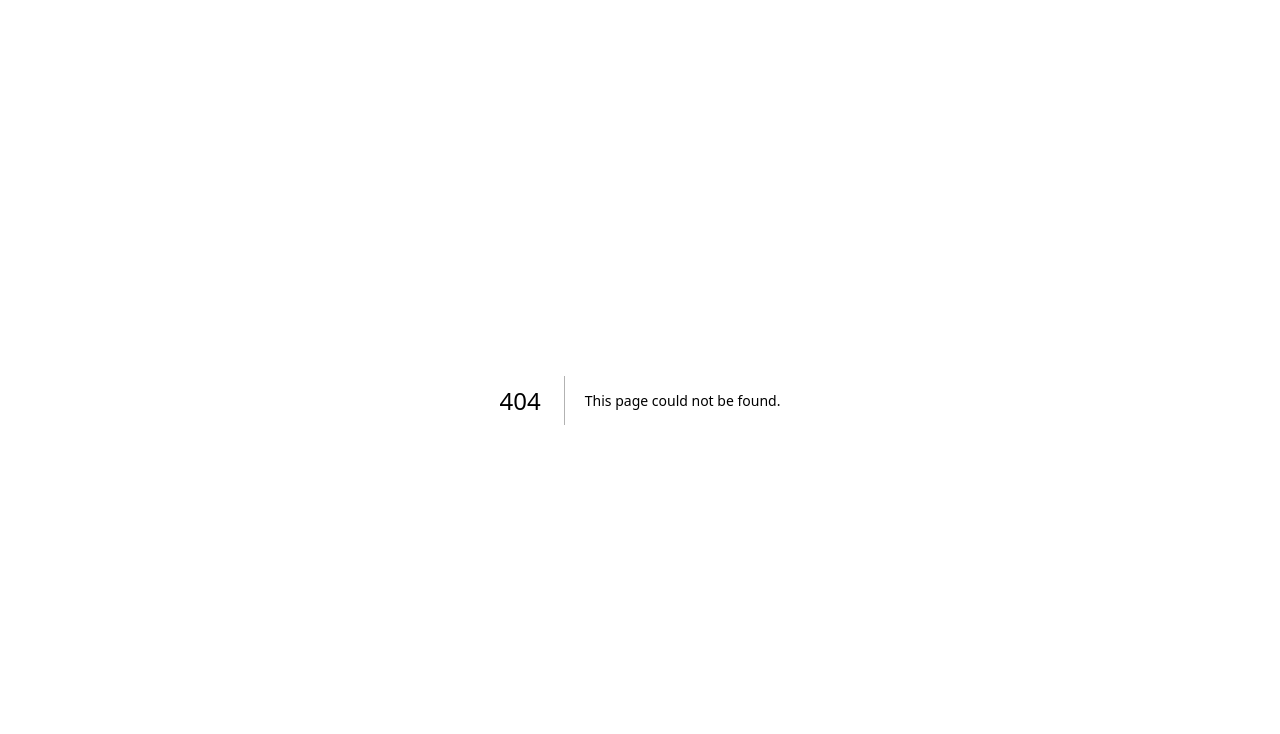
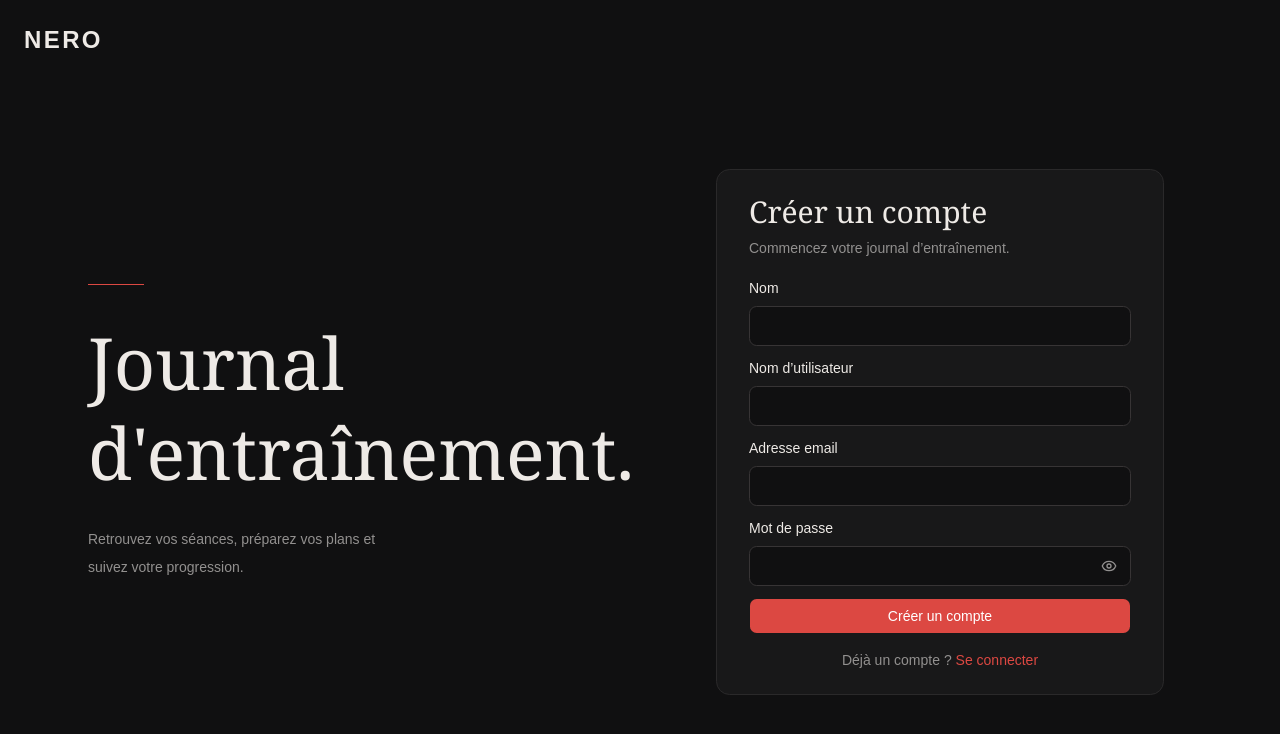
Before and after one commit to AntonHarzhanau/Nero-Workout, a Next.js app in the folder front/: page /register in a window 1280 px wide. Before the commit this address had no page. Shown: the top 734 px of the page. Built offline with nearby package versions, Linux system fonts and the light colour scheme; no server answers.

Commit message:
feat(auth): add login and registration pages

```diff
--- /dev/null
+++ b/front/src/app/(auth)/layout.tsx
@@ -0,0 +1,36 @@
+import Link from "next/link";
+
+export default function AuthLayout({
+  children,
+}: {
+  children: React.ReactNode;
+}) {
+  return (
+    <div className="min-h-dvh">
+      <header className="mx-auto flex h-20 max-w-7xl items-center px-6">
+        <Link href="/" className="text-2xl font-semibold tracking-widest">
+          NERO
+        </Link>
+      </header>
+
+      <main className="mx-auto grid min-h-[calc(100dvh-5rem)] max-w-6xl items-center gap-8 px-6 pt-2 pb-6 lg:grid-cols-2 lg:gap-24">
+        <section className="hidden lg:block">
+          <div className="mb-8 h-px w-14 bg-primary" />
+            <h1 className="font-heading text-7xl leading-tight">
+              Journal
+              <br />
+              d&apos;entraînement.
+            </h1>
+
+            <p className="mt-7 max-w-xs leading-7 text-muted-foreground">
+              Retrouvez vos séances, préparez vos plans et suivez votre progression.
+            </p>
+        </section>
+
+        <section className="mx-auto w-full max-w-md rounded-xl border bg-card px-6 py-5 sm:px-8 sm:py-6">
+          {children}
+        </section>
+      </main>
+    </div>
+  );
+}
--- /dev/null
+++ b/front/src/app/(auth)/login/page.tsx
@@ -0,0 +1,24 @@
+import LoginForm from "@/features/auth/components/login-form";
+import { getCurrentUser } from "@/features/auth/get-current-user";
+import { getSafeReturnTo } from "@/features/auth/return-to";
+import { redirect } from "next/navigation";
+
+type LoginPageProps = {
+  searchParams: Promise<{
+    next?: string | string[];
+  }>;
+};
+
+export default async function LoginPage({
+  searchParams,
+}: LoginPageProps) {
+  const params = await searchParams;
+  const returnTo = getSafeReturnTo(params.next);
+
+  const user = await getCurrentUser();
+
+  if (user) {
+    redirect(returnTo);
+  }
+  return <LoginForm returnTo={returnTo} />;
+}
--- /dev/null
+++ b/front/src/app/(auth)/register/page.tsx
@@ -0,0 +1,25 @@
+import RegisterForm from "@/features/auth/components/register-form";
+import { getCurrentUser } from "@/features/auth/get-current-user";
+import { getSafeReturnTo } from "@/features/auth/return-to";
+import { redirect } from "next/navigation";
+
+type RegisterPageProps = {
+  searchParams: Promise<{
+    next?: string | string[];
+  }>
+}
+
+export default async function RegisterPage({
+  searchParams,
+}: RegisterPageProps) {
+  const params = await searchParams;
+  const returnTo = getSafeReturnTo(params.next);
+
+  const user = await getCurrentUser();
+
+  if (user) {
+    redirect(returnTo);
+  }
+
+  return <RegisterForm returnTo={returnTo} />;
+}
--- /dev/null
+++ b/front/src/features/auth/components/login-form.tsx
@@ -0,0 +1,83 @@
+"use client";
+
+import { zodResolver } from "@hookform/resolvers/zod";
+import { loginAction } from "../actions/login";
+import { useActionForm } from "../hooks/use-action-form";
+import { LoginInput, loginSchema } from "../schemas";
+import { InputField } from "@/components/input-field";
+import { Button } from "@/components/ui/button";
+import Link from "next/link";
+
+type LoginFormProps = {
+  returnTo: string;
+};
+
+export default function LoginForm({ returnTo }: LoginFormProps) {
+  const {
+    register,
+    onSubmit,
+    formState: { errors, isSubmitting },
+  } = useActionForm<LoginInput>({
+    action: loginAction.bind(null, returnTo),
+    fields: ["email", "password"],
+    formOptions: {
+      resolver: zodResolver(loginSchema),
+      defaultValues: {
+        email: "",
+        password: "",
+      },
+    },
+  });
+
+  return (
+    <>
+      <h2 className="font-heading text-3xl">Connexion</h2>
+
+      <p className="mt-2 text-sm text-muted-foreground">
+        Accédez à votre journal d&apos;entraînement.
+      </p>
+
+      <form onSubmit={onSubmit} noValidate className="mt-5 space-y-3">
+        <InputField
+          label="Adresse email"
+          type="email"
+          autoComplete="email"
+          required
+          maxLength={254}
+          error={errors.email?.message}
+          {...register("email")}
+        />
+
+        <InputField
+          label="Mot de passe"
+          type="password"
+          autoComplete="current-password"
+          required
+          maxLength={4096}
+          error={errors.password?.message}
+          {...register("password")}
+        />
+
+        {errors.root?.message && (
+          <p role="alert" className="text-sm text-destructive">
+            {errors.root?.message}
+          </p>
+        )}
+
+        <Button type="submit" disabled={isSubmitting} className="w-full">
+          {isSubmitting ? "Connexion..." : "Se connecter"}
+        </Button>
+      </form>
+
+      <p className="mt-4 text-center text-sm text-muted-foreground">
+        Pas encore de compte ?{" "}
+        <Link
+          href={`/register?${new URLSearchParams({ next: returnTo })}`}
+          className="text-primary hover:underline"
+        >
+          Créer un compte
+        </Link>
+      </p>
+    </>
+  );
+}
--- /dev/null
+++ b/front/src/features/auth/components/logout-button.tsx
@@ -0,0 +1,23 @@
+"use client";
+
+import { useActionState } from "react";
+import { Button } from "@/components/ui/button";
+import { logoutAction } from "../actions/logout";
+
+export function LogoutButton() {
+  const [state, action, pending] = useActionState(logoutAction, null);
+
+  return (
+    <form action={action} className="space-y-2">
+      <Button type="submit" variant="outline" disabled={pending}>
+        {pending ? "Déconnexion..." : "Se déconnecter"}
+      </Button>
+
+      {state?.message && (
+        <p role="alert" className="text-sm text-destructive">
+          {state.message}
+        </p>
+      )}
+    </form>
+  );
+}
--- /dev/null
+++ b/front/src/features/auth/components/register-form.tsx
@@ -0,0 +1,105 @@
+"use client";
+
+import Link from "next/link";
+import { zodResolver } from "@hookform/resolvers/zod";
+import { InputField } from "@/components/input-field";
+import { Button } from "@/components/ui/button";
+import { registerAction } from "../actions/register";
+import { useActionForm } from "../hooks/use-action-form";
+import { registerSchema, type RegisterInput } from "../schemas";
+
+type RegisterFormProps = {
+  returnTo: string;
+};
+
+export default function RegisterForm({ returnTo }: RegisterFormProps) {
+  const {
+    register,
+    onSubmit,
+    formState: { errors, isSubmitting },
+  } = useActionForm<RegisterInput>({
+    action: registerAction.bind(null, returnTo),
+    fields: ["name", "username", "email", "password"],
+    formOptions: {
+      resolver: zodResolver(registerSchema),
+      defaultValues: {
+        name: "",
+        username: "",
+        email: "",
+        password: "",
+      },
+    },
+  });
+
+  return (
+    <>
+      <h2 className="font-heading text-3xl">Créer un compte</h2>
+
+      <p className="mt-2 text-sm text-muted-foreground">
+        Commencez votre journal d’entraînement.
+      </p>
+
+      <form onSubmit={onSubmit} noValidate className="mt-5 space-y-3">
+        <InputField
+          label="Nom"
+          autoComplete="name"
+          required
+          maxLength={100}
+          error={errors.name?.message}
+          {...register("name")}
+        />
+
+        <InputField
+          label="Nom d’utilisateur"
+          autoComplete="username"
+          required
+          minLength={3}
+          maxLength={32}
+          error={errors.username?.message}
+          {...register("username")}
+        />
+
+        <InputField
+          label="Adresse email"
+          type="email"
+          autoComplete="email"
+          required
+          maxLength={254}
+          error={errors.email?.message}
+          {...register("email")}
+        />
+
+        <InputField
+          label="Mot de passe"
+          type="password"
+          autoComplete="new-password"
+          required
+          minLength={8}
+          maxLength={4096}
+          error={errors.password?.message}
+          {...register("password")}
+        />
+
+        {errors.root?.message && (
+          <p role="alert" className="text-sm text-destructive">
+            {errors.root.message}
+          </p>
+        )}
+
+        <Button type="submit" disabled={isSubmitting} className="w-full">
+          {isSubmitting ? "Création…" : "Créer un compte"}
+        </Button>
+      </form>
+
+      <p className="mt-4 text-center text-sm text-muted-foreground">
+        Déjà un compte ?{" "}
+        <Link
+          href={`/login?${new URLSearchParams({ next: returnTo })}`}
+          className="text-primary hover:underline"
+        >
+          Se connecter
+        </Link>
+      </p>
+    </>
+  );
+}
```
